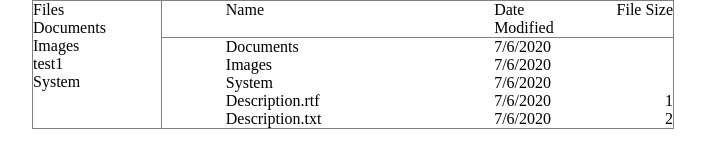
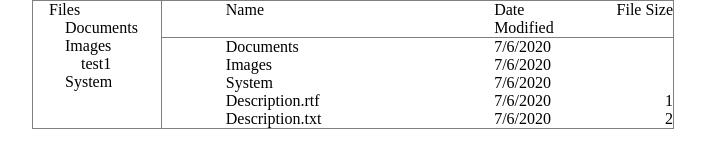
Before and after one commit to adwydman/file-system-ui, a website with bundled scripts: page index.html in a window 1280 px wide. Shown: the whole page, without its empty margins (287-992 px from the left). Built offline with nearby package versions, Linux system fonts and the light colour scheme.

Commit message:
Add left panel style

```diff
--- a/styles.css
+++ b/styles.css
@@ -15,6 +15,10 @@
 .left-panel {
   flex: 1;
   border-right: 1px solid grey;
+}
+
+.left-panel .node {
+  margin-left: 1rem;
 }
 
 .right-panel {
```
